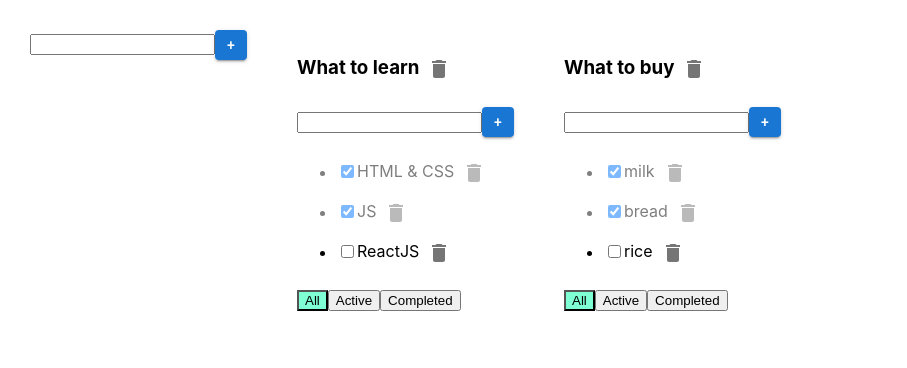
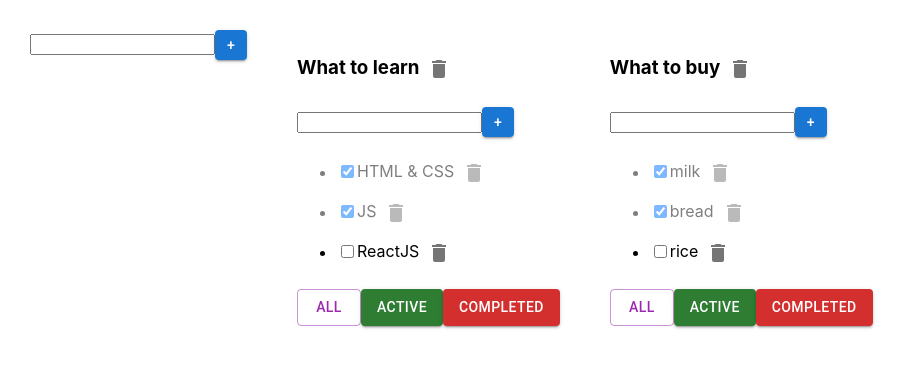
Before and after one commit to oleg-lego-lego/todolist_for_the_lesson, a React (Create React App) app: page / in a window 1280 px wide. Shown: the top 368 px of the page, without its empty margins (0-907 px from the left). Built offline with nearby package versions, Linux system fonts and the light colour scheme.

Commit message:
fixed Button filtered style

```diff
--- a/src/Todolist.tsx
+++ b/src/Todolist.tsx
@@ -4,6 +4,7 @@ import {AddItemForm} from "./components/AddItemForm";
 import {EditableSpan} from "./components/EditableSpan";
 import IconButton from '@mui/material/IconButton';
 import DeleteIcon from '@mui/icons-material/Delete';
+import Button from '@mui/material/Button';
 
 type TodolistPropsType = {
     todolistId: string
@@ -45,7 +46,7 @@ export const Todolist = (props: TodolistPropsType) => {
             <h3>
                 <EditableSpan title={props.title} callBack={editableSpanTodolistTitle}/>
                 <IconButton onClick={removeTodolistHandler}>
-                    <DeleteIcon />
+                    <DeleteIcon/>
                 </IconButton>
             </h3>
             <AddItemForm callBack={AddItemFormHandler}/>
@@ -60,25 +61,27 @@ export const Todolist = (props: TodolistPropsType) => {
                             />
                             <EditableSpan title={t.title} callBack={(title) => editableSpanTaskTitle(t.id, title)}/>
                             <IconButton onClick={() => props.removeTask(props.todolistId, t.id)}>
-                                <DeleteIcon />
+                                <DeleteIcon/>
                             </IconButton>
                         </li>
                     )
                 })}
             </ul>
             <div>
-                <button
-                    className={props.filter === 'all' ? 'activeFilter' : ''}
-                    onClick={() => props.filteredTask(props.todolistId, 'all')}>All
-                </button>
-                <button
-                    className={props.filter === 'active' ? 'activeFilter' : ''}
-                    onClick={() => props.filteredTask(props.todolistId, 'active')}>Active
-                </button>
-                <button
-                    className={props.filter === 'completed' ? 'activeFilter' : ''}
-                    onClick={() => props.filteredTask(props.todolistId, 'completed')}>Completed
-                </button>
+                <Button
+                    variant={props.filter === 'all' ? "outlined" : "contained"} color="secondary"
+                    onClick={() => props.filteredTask(props.todolistId, 'all')}
+                >All</Button>
+
+                <Button
+                    variant={props.filter === 'active' ? "outlined" : "contained"} color="success"
+                    onClick={() => props.filteredTask(props.todolistId, 'active')}
+                >Active</Button>
+
+                <Button
+                    variant={props.filter === 'completed' ? "outlined" : "contained"} color="error"
+                    onClick={() => props.filteredTask(props.todolistId, 'completed')}
+                >Completed</Button>
             </div>
         </div>
     );
```
